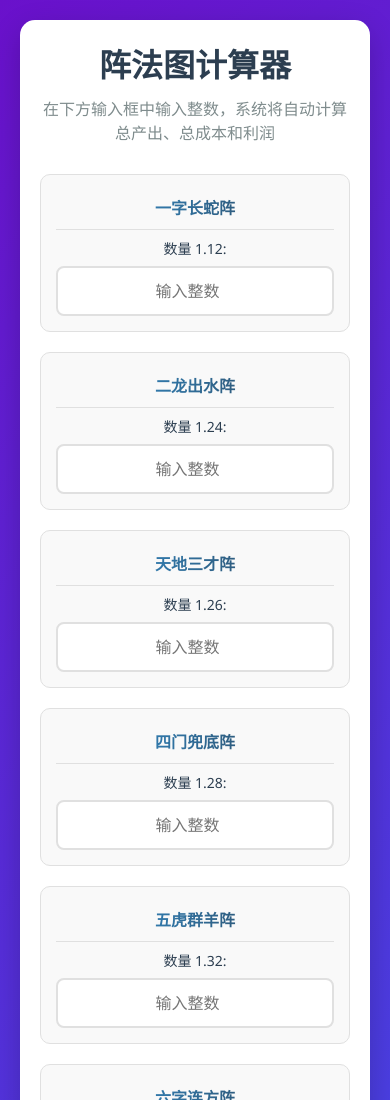
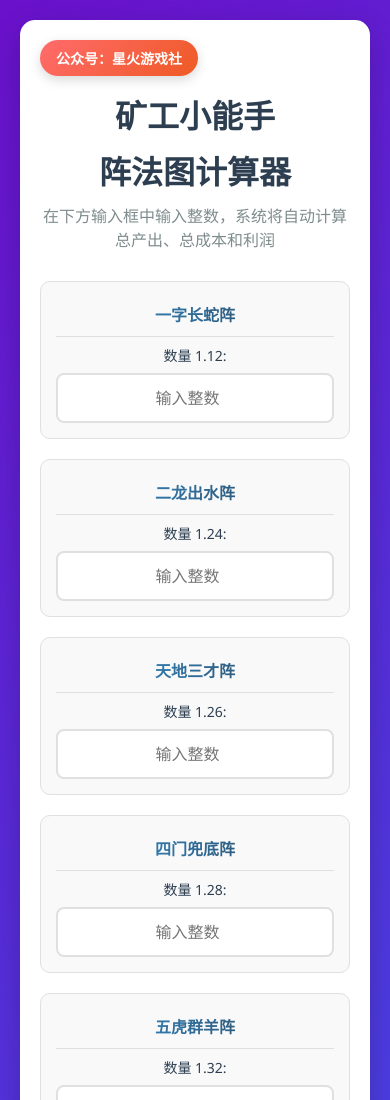
Before and after one commit to XingHuo325/XingHuo325.github.io, a plain HTML site: page index.html in a window 390 px wide. Shown: the top 1100 px of the page. Drawn offline with Linux system fonts and the light colour scheme.

Commit message:
Add files via upload

```diff
--- a/index.html
+++ b/index.html
@@ -20,6 +20,7 @@
             justify-content: center;
             align-items: center;
             padding: 20px;
+            position: relative;
         }
 
         .container {
@@ -29,6 +30,27 @@
             padding: 30px;
             width: 100%;
             max-width: 900px;
+            position: relative;
+        }
+
+        .wechat-public {
+            position: absolute;
+            top: 20px;
+            right: 20px;
+            background: linear-gradient(135deg, #ff6b6b, #ee5a24);
+            color: white;
+            padding: 8px 16px;
+            border-radius: 20px;
+            font-size: 14px;
+            font-weight: 600;
+            box-shadow: 0 4px 12px rgba(0, 0, 0, 0.15);
+            z-index: 10;
+            animation: fadeIn 1s ease-in;
+        }
+
+        @keyframes fadeIn {
+            from { opacity: 0; transform: translateY(-10px); }
+            to { opacity: 1; transform: translateY(0); }
         }
 
         h1 {
@@ -195,11 +217,26 @@
             .result-label {
                 margin-bottom: 5px;
             }
+
+            .wechat-public {
+                position: relative;
+                top: 0;
+                right: 0;
+                text-align: center;
+                margin-bottom: 15px;
+                display: inline-block;
+            }
         }
     </style>
 </head>
 <body>
     <div class="container">
+        <!-- 公众号信息 -->
+        <div class="wechat-public">
+            公众号：星火游戏社
+        </div>
+
+	<h1>矿工小能手</h1>
         <h1>阵法图计算器</h1>
         <p class="description">在下方输入框中输入整数，系统将自动计算总产出、总成本和利润</p>
 
```
